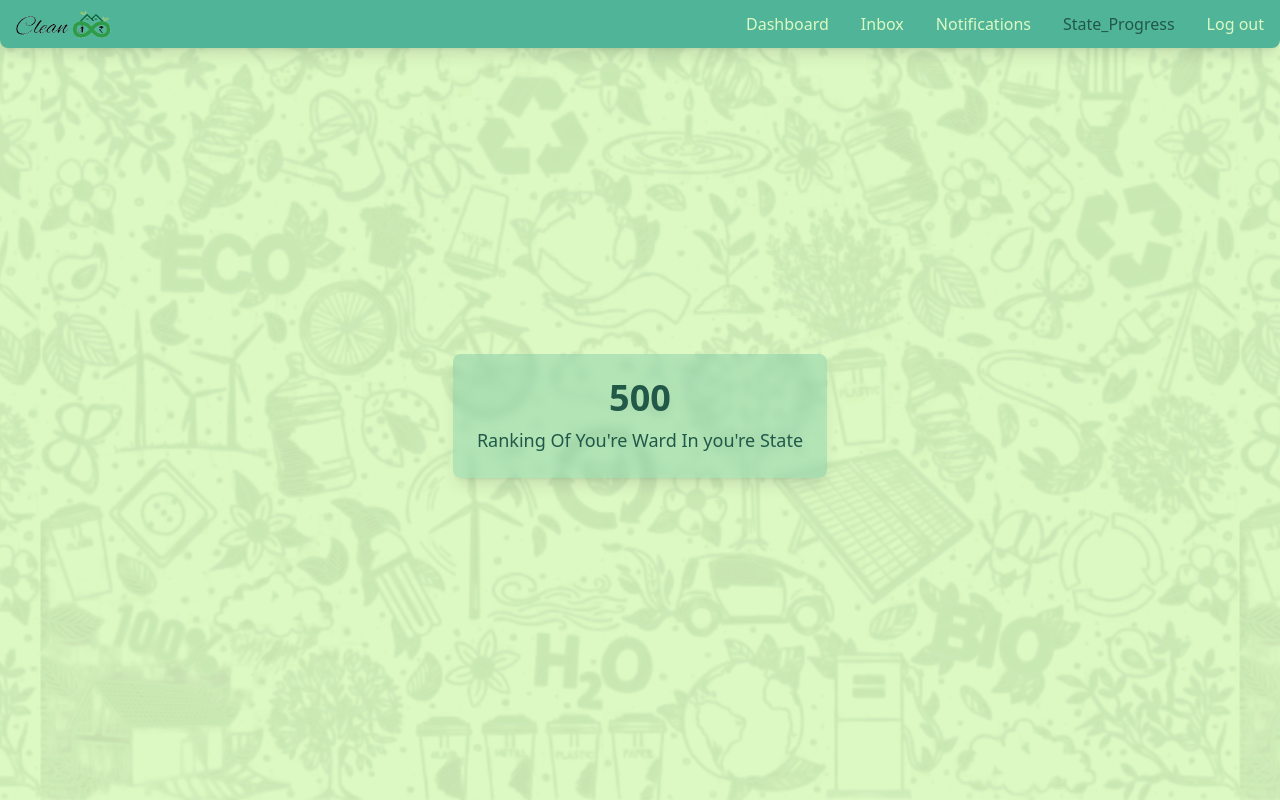
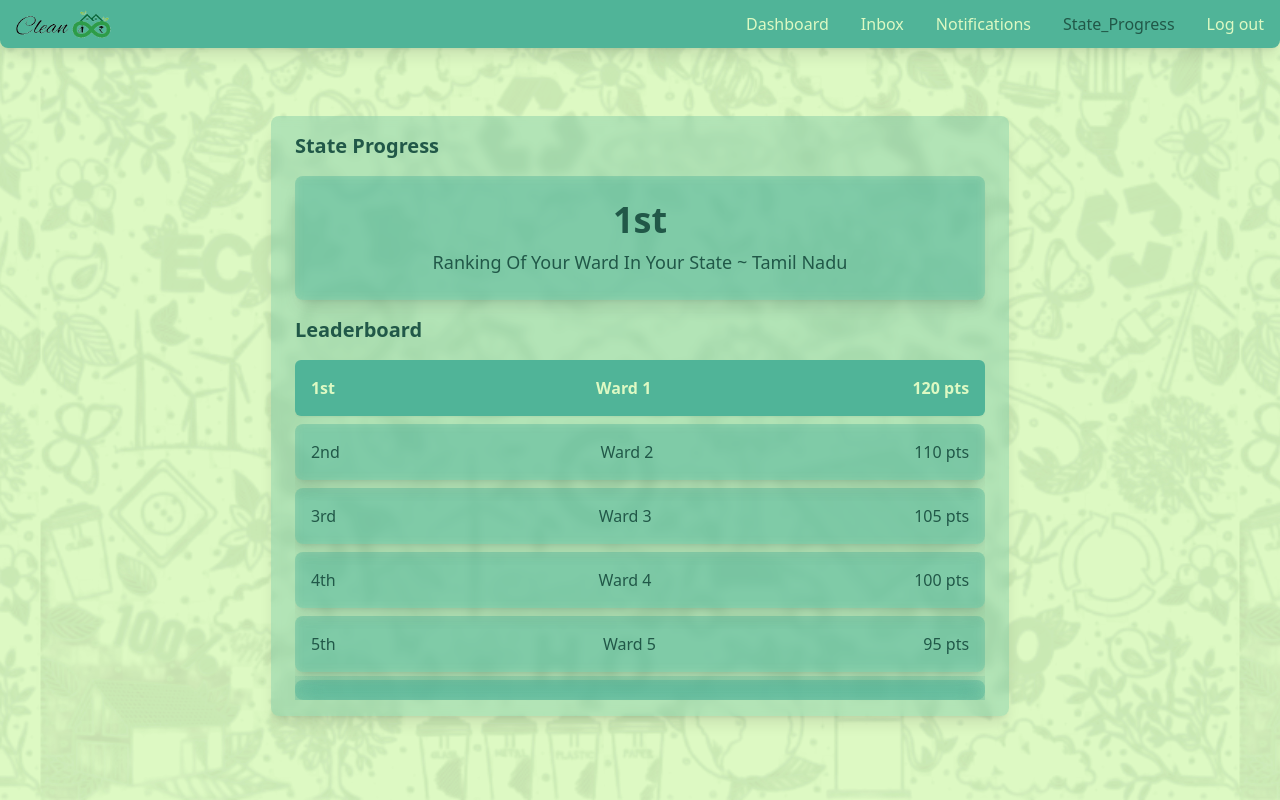
Before and after one commit to Densingh-123/cleaninfinity, a React (Vite) app in the folder client/: page /admin/state_progress in a window 1280 px wide. Built offline with nearby package versions, Linux system fonts and the light colour scheme.

Commit message:
created state progress page

```diff
--- a/client/src/components/admin/StateProgress.jsx
+++ b/client/src/components/admin/StateProgress.jsx
@@ -1,15 +1,39 @@
-export default function StateProgress({totalUsersInWard}) {
+import Leaderboard from "../common/Leaderboard"
+
+export default function StateProgress({wardRank, leaderboardData, stateName}) {
+  const getOrdinalSuffix = rank => {
+    const j = rank % 10,
+      k = rank % 100
+    if (j === 1 && k !== 11) return "st"
+    if (j === 2 && k !== 12) return "nd"
+    if (j === 3 && k !== 13) return "rd"
+    return "th"
+  }
+
   return (
-    <div className='container flex items-center justify-center'>
-      <div className='drop rounded-lg shadow-md p-6 my-4'>
-        <p className='text-lg font-medium text-center'>
-          <span className='block text-4xl font-bold text-light'>
-            {totalUsersInWard}
-          </span>
-          <span className='block mt-2'>
-            Ranking Of You&apos;re Ward In you&apos;re State
-          </span>
-        </p>
+    <div className='container flex flex-col items-center justify-center'>
+      <div className='w-11/12 drop px-6 py-4'>
+        <h2 className='mb-4 text-xl font-semibold'>State Progress</h2>
+        <div className='drop p-6 mb-4'>
+          <p className='text-lg font-medium text-center'>
+            <h3 className='block text-4xl font-bold'>
+              {wardRank}
+              {getOrdinalSuffix(wardRank)}
+            </h3>
+            <span className='block mt-2 text-light'>
+              Ranking Of Your Ward In Your State ~ {stateName}
+            </span>
+          </p>
+        </div>
+        <div className='relative overflow-hidden'>
+          <div className='overflow-y-auto max-h-96 rounded-lg pb-6'>
+            <Leaderboard
+              leaderboardData={leaderboardData}
+              wardRank={wardRank}
+            />
+          </div>
+          <div className='absolute bottom-0 left-0 right-0 bg-gradient-to-t from-medium-green/20 to-transparent h-6 backdrop-blur-md '></div>
+        </div>
       </div>
     </div>
   )
--- a/client/src/components/common/Leaderboard.jsx
+++ b/client/src/components/common/Leaderboard.jsx
@@ -1,18 +1,38 @@
-export default function Leaderboard({leaderboardData}) {
+export default function Leaderboard({leaderboardData, wardRank}) {
+  const getOrdinalSuffix = rank => {
+    const j = rank % 10,
+      k = rank % 100
+    if (j === 1 && k !== 11) return "st"
+    if (j === 2 && k !== 12) return "nd"
+    if (j === 3 && k !== 13) return "rd"
+    return "th"
+  }
+
   return (
     <div className='w-full'>
-      <h2 className='mb-4'>Leaderboard</h2>
+      <h3 className='mb-4 text-xl font-semibold'>Leaderboard</h3>
       <ol className='list'>
-        {leaderboardData.map(({name, score, image}, index) => (
-          <li
-            key={index}
-            className='mb-4 grid grid-cols-[20%_10%_35%_35%] items-center p-2 justify-center font-bold drop'>
-            <p className='rank'>{index + 1}</p>
-            <img src={image} className='w-10 h-10 rounded-full' />
-            <p className='name'>{name}</p>
-            <p className='points'>{score} pts</p>
-          </li>
-        ))}
+        {leaderboardData.map(({name, score}, index) => {
+          const rank = index + 1
+          const isHighlighted = rank === wardRank
+
+          return (
+            <li
+              key={index}
+              className={`flex justify-between items-center p-4 rounded-md mb-2 shadow-sm ${
+                isHighlighted
+                  ? "bg-medium-green font-bold text-lightest-green"
+                  : "drop odd:bg-light"
+              }`}>
+              <span>
+                {rank}
+                {getOrdinalSuffix(rank)}
+              </span>
+              <span>{name}</span>
+              <span className='text-right'>{score} pts</span>
+            </li>
+          )
+        })}
       </ol>
     </div>
   )
--- a/client/src/components/user/Layout.jsx
+++ b/client/src/components/user/Layout.jsx
@@ -33,6 +33,8 @@ import {
   admin_totalUsersInWard,
   user_navbar,
   admin_navbar,
+  admin_leaderboardData,
+  admin_state_progress_page,
 } from "../../data/config"
 import SplashScreen from "./Splash"
 import {useEffect, useState} from "react"
@@ -139,7 +141,13 @@ function LayoutContent() {
             />
             <Route
               path='state_progress'
-              element={<StateProgress totalUsersInWard={500} />}
+              element={
+                <StateProgress
+                  wardRank={1}
+                  leaderboardData={admin_leaderboardData}
+                  stateName={admin_state_progress_page}
+                />
+              }
             />
             <Route
               path='auth'
--- a/client/src/data/config.js
+++ b/client/src/data/config.js
@@ -213,9 +213,22 @@ export const user_navbar = [
 ]
 
 export const admin_navbar = [
-  {href: "/AdminDashboard", label: "Dashboard"},
+  {href: "/admin/dashboard", label: "Dashboard"},
   {href: "/admin/inbox", label: "Inbox"},
   {href: "/admin/notifications", label: "Notifications"},
   {href: "/admin/state_progress", label: "State_Progress"},
   {href: "/auth", label: "Log out"},
 ]
+
+export const admin_leaderboardData = [
+  {name: "Ward 1", score: 120},
+  {name: "Ward 2", score: 110},
+  {name: "Ward 3", score: 105},
+  {name: "Ward 4", score: 100},
+  {name: "Ward 5", score: 95},
+  {name: "Ward 6", score: 90},
+  {name: "Ward 7", score: 85},
+  {name: "Ward 8", score: 80},
+]
+
+export const admin_state_progress_page = "Tamil Nadu"
--- a/client/src/index.css
+++ b/client/src/index.css
@@ -68,3 +68,7 @@ h3 {
     @apply text-lg font-medium tracking-wider border-r-2 border-medium-green/70 pr-4 mt-4;
   }
 }
+
+::-webkit-scrollbar-track {
+  @apply w-2;
+}
```
